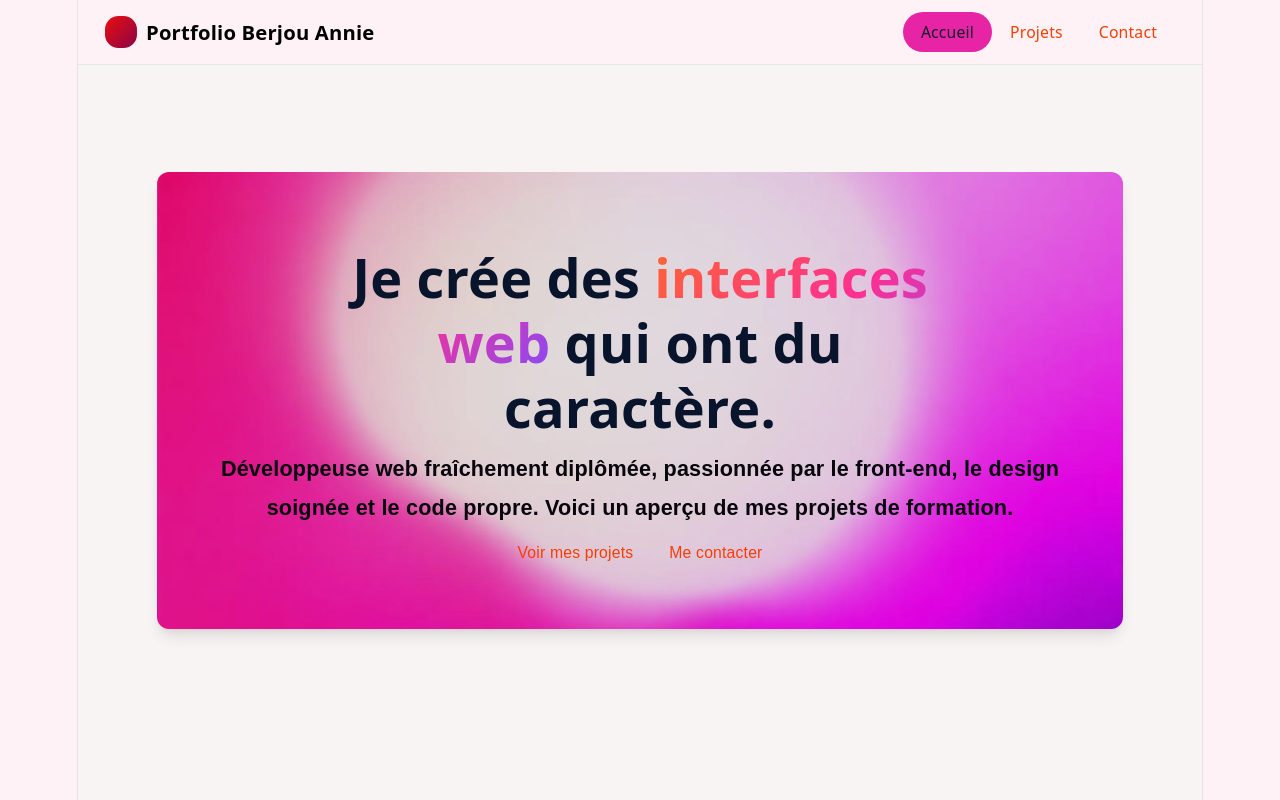
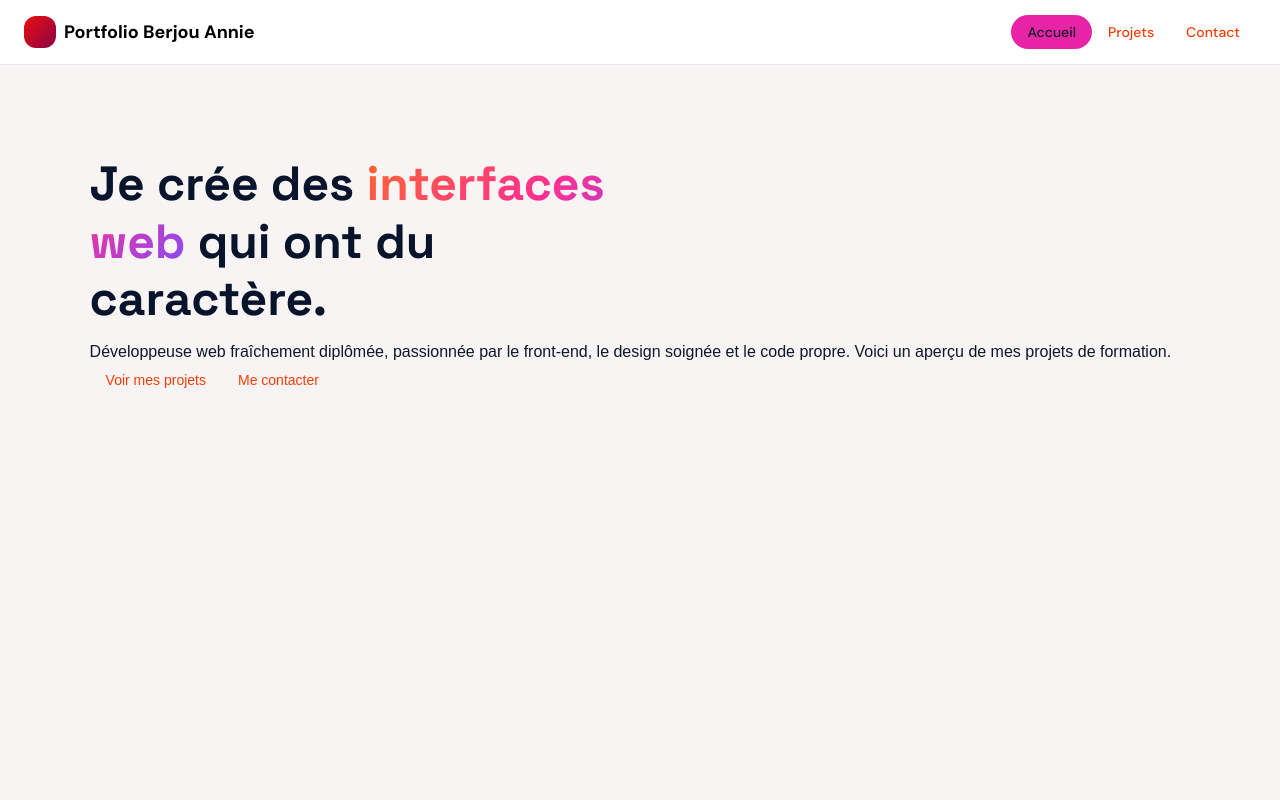
Before and after one commit to ninie08car/Berjou_Annie_Portfolio, a React (Vite) app: page / in a window 1280 px wide. Shown: the top 800 px of the page. Built offline with nearby package versions, Linux system fonts and the light colour scheme.

Commit message:
modif main.css

```diff
--- a/src/styles/main.css
+++ b/src/styles/main.css
@@ -1,70 +1,63 @@
-:root {
-  --text: #6b6375;
-  --text-h: #08060d;
-  --bg: #fff2f7;
-  --border: #e5e4e7;
-  --code-bg: #f4f3ec;
-  --accent: #aa3bff;
-  --accent-bg: rgba(170, 59, 255, 0.1);
-  --accent-border: rgba(170, 59, 255, 0.5);
-  --shadow:
-    rgba(0, 0, 0, 0.1) 0 10px 15px -3px, rgba(0, 0, 0, 0.05) 0 4px 6px -2px;
-  --sans: system-ui, "Segoe UI", Roboto, sans-serif;
-  --heading: system-ui, "Segoe UI", Roboto, sans-serif;
-  --mono: ui-monospace, Consolas, monospace;
-  font: 18px/145% var(--sans);
-  letter-spacing: 0.18px;
-  color-scheme: light dark;
-  color: var(--text);
-  background: var(--bg);
-  font-synthesis: none;
-  text-rendering: optimizeLegibility;
-  -webkit-font-smoothing: antialiased;
-  -moz-osx-font-smoothing: grayscale;
-}
+/* Import des polices */
+@import url("https://fonts.googleapis.com/css2?family=Space+Grotesk:wght@400;500;600;700&family=DM+Sans:wght@400;500;600;700&display=swap");
 
-body {
+/* Reset basique */
+* {
   margin: 0;
-  background: var(--bg);
-}
-
-#root {
-  width: 1126px;
-  max-width: 100%;
-  margin: 0 auto;
-  text-align: center;
-  border-inline: 1px solid var(--border);
-  min-height: 100svh;
-  display: flex;
-  flex-direction: column;
+  padding: 0;
   box-sizing: border-box;
 }
 
-h1,
-h2 {
-  font-family: var(--heading);
-  font-weight: 500;
-  color: var(--text-h);
+/* Variables globales */
+:root {
+  --font-title: "Space Grotesk", sans-serif;
+  --font-text: "DM Sans", sans-serif;
+
+  --primary: #4f46e5;
+  --secondary: #64748b;
+  --background: #ffffff;
+  --text: #0f172a;
+
+  --radius: 12px;
 }
 
-/* Background for Home section */
-.home-page .description {
-  background-image:
-    linear-gradient(rgba(0, 0, 0, 0.12), rgba(0, 0, 0, 0.12)),
-    url("../assets/images/hero-orb.jpg");
-  background-size: cover;
-  background-position: center;
-  padding: 3.5rem 1.5rem;
-  color: #fff;
-  border-radius: 12px;
-  max-width: 1000px;
-  margin: 1.5rem auto;
-  box-shadow: var(--shadow);
+/* Style global */
+body {
+  font-family: var(--font-text);
+  background-color: var(--background);
+  color: var(--text);
+  line-height: 1.6;
 }
 
-.home-page .description p {
-  margin: 0.6rem 0;
-  font-size: larger;
+/* Titres */
+h1,
+h2,
+h3 {
+  font-family: var(--font-title);
   font-weight: 600;
-  color: #08060d;
 }
+
+/* Liens */
+a {
+  color: var(--primary);
+  text-decoration: none;
+}
+
+a:hover {
+  text-decoration: underline;
+}
+
+/* Boutons simples */
+button {
+  font-family: inherit;
+  padding: 10px 16px;
+  border-radius: var(--radius);
+  border: none;
+  background: var(--primary);
+  color: white;
+  cursor: pointer;
+}
+
+button:hover {
+  opacity: 0.9;
+}
```
